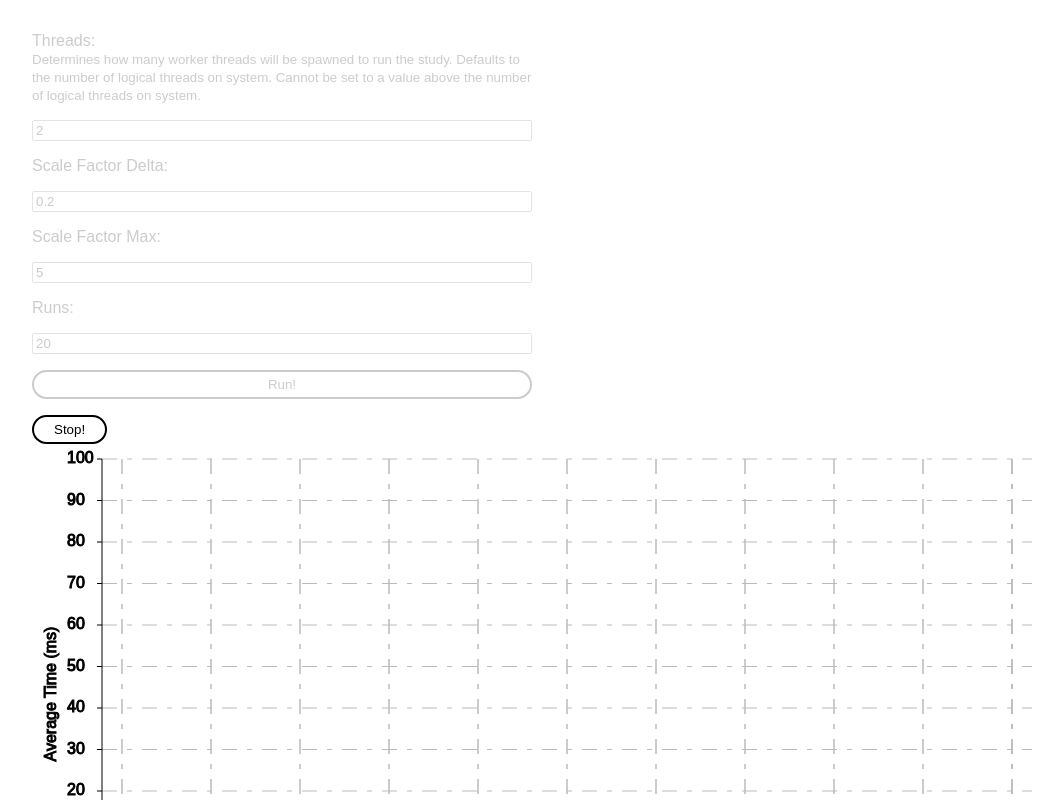
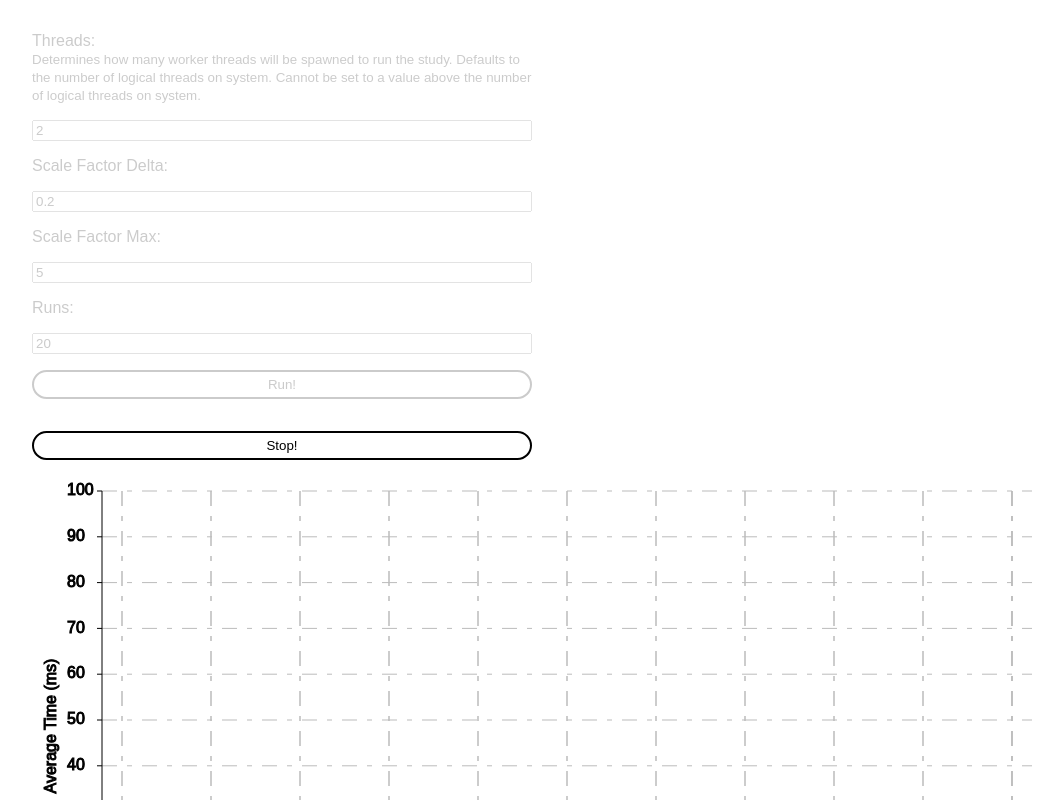
Before and after one commit to prettygoodstudios/js-cpu-bitmap-affine-transformations, a plain HTML site: page empirical.html in a window 1280 px wide. Both pictures are taken after a click on the button "Run!". Shown: the top 800 px of the page, without its empty margins (96-1159 px from the left). Drawn offline with Linux system fonts and the light colour scheme.

Commit message:
Styling improvements.

```diff
--- a/empirical.html
+++ b/empirical.html
@@ -5,7 +5,8 @@
         <link rel="stylesheet" href="./styles.css" />
     </head>
     <body>
-        <form class="EmpiricalStudyForm" id="empiricalStudyForm">
+        <div class="EmpiricalStudy">
+            <form class="EmpiricalStudy__form" id="empiricalStudyForm">
                 <label for="threads">
                     Threads:
                     <br/>
@@ -20,9 +21,10 @@
                 <input id="runs" type="number" value="20" step="1"/>
                 <button>Run!</button>
             </form>
-        <button id="empiricalStudyStopButton">Stop!</button>
+            <button class="EmpiricalStudy__stopButton" id="empiricalStudyStopButton">Stop!</button>
             <div id="empiricalStudyLineChart"></div>
             <div id="empiricalStudyTable"></div>
+        </div>
         <script src="./studies/empirical-study.mjs" type="module"></script>
     </body>
 </html>
--- a/studies/svg-line-chart-logger.mjs
+++ b/studies/svg-line-chart-logger.mjs
@@ -44,8 +44,8 @@ export class SVGLineChartLogger extends Logger {
         this._margin = {
             top: 15,
             right: 0,
-            bottom: 70,
-            left: 70,
+            bottom: 27,
+            left: 0,
         };
         this._axisColor = '#000';
         this._seriesColor = '#00f';
--- a/styles.css
+++ b/styles.css
@@ -55,14 +55,21 @@ td, th {
     position: relative;
 }
 
-.EmpiricalStudyForm {
+.EmpiricalStudy {
+    display: flex;
+    flex-direction: column;
+    gap: 16px;
+}
+
+.EmpiricalStudy__form {
     display: flex;
     flex-direction: column;
     max-width: 500px;
     gap: 16px;
 }
 
-#empiricalStudyStopButton {
+.EmpiricalStudy__stopButton {
     margin-top: 16px;
     display: none;
+    max-width: 500px;
 }
```
Lines whose indentation alone changed are shown as unchanged.
